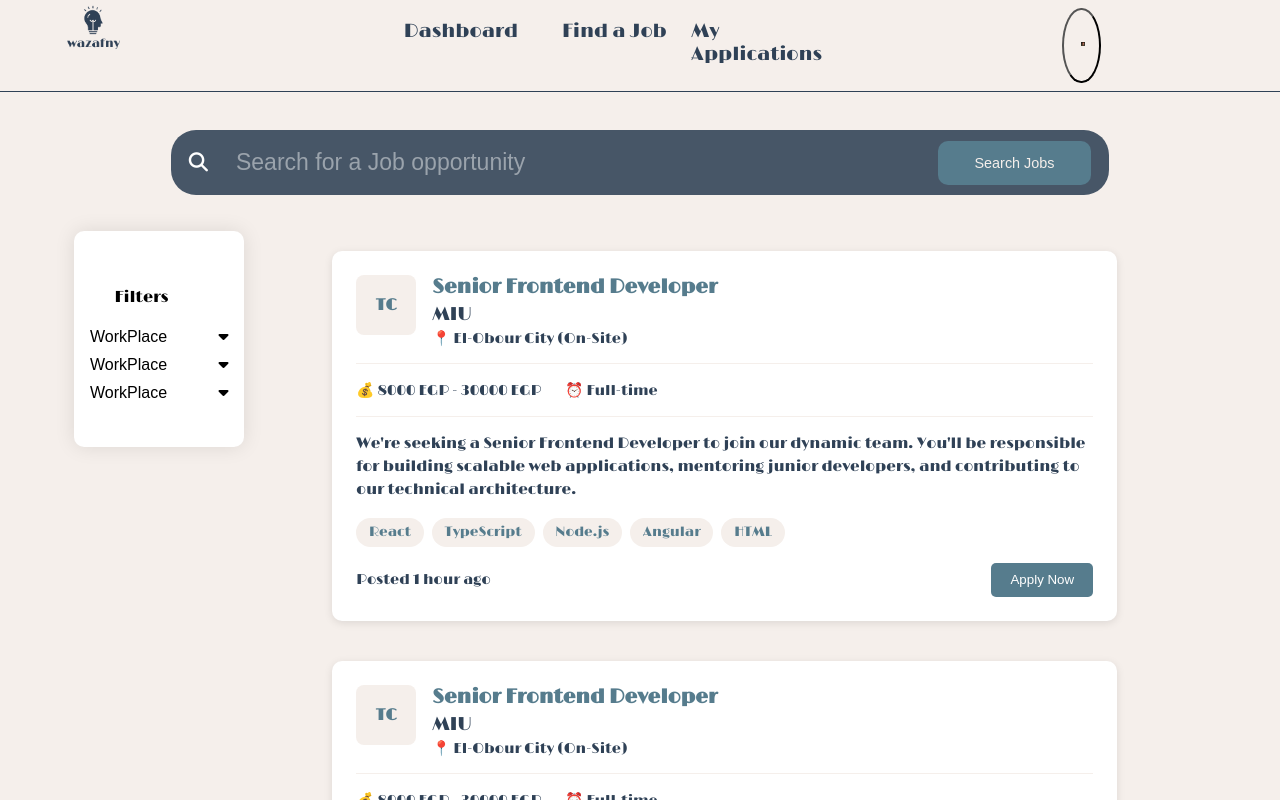
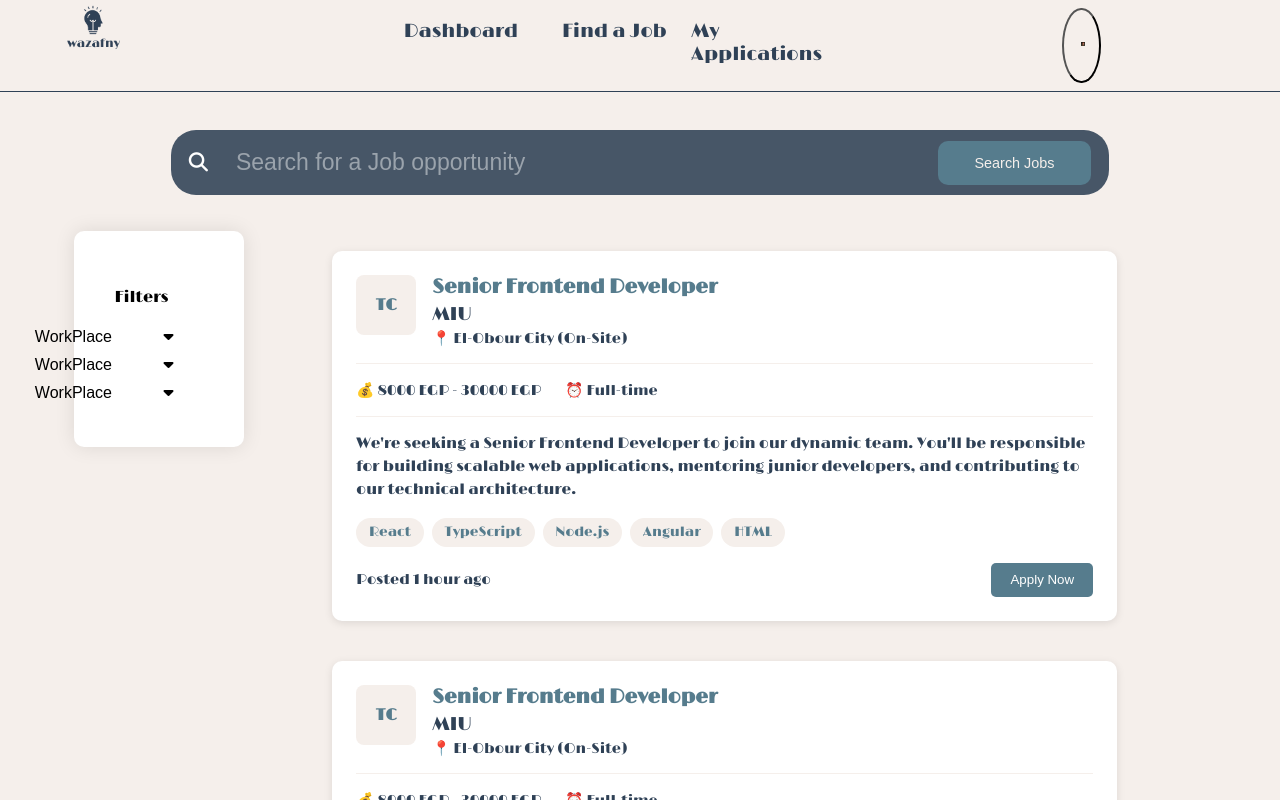
Before and after one commit to abdelrahman218/Job-Offering-Website, an Angular app: page /user/find-a-job in a window 1280 px wide. Shown: the top 800 px of the page. Built offline with nearby package versions, Linux system fonts and the light colour scheme.

Commit message:
UPDATE DSKTP

```diff
--- a/src/app/users/find-a-job/filters/filters.component.css
+++ b/src/app/users/find-a-job/filters/filters.component.css
@@ -19,7 +19,7 @@
     background-color: transparent;
     display: grid;
     grid-template-columns: auto auto;
-    justify-self: center;
+    justify-self: end;
   }
   .down{
     transition: transform 0.2s ease-in-out;
@@ -29,7 +29,7 @@
   }
    .list{
     display: grid;
-    justify-content: center;
+    justify-content: start;
     align-items: center;
     margin-top: 5%;
     margin-bottom: 20%;
```
